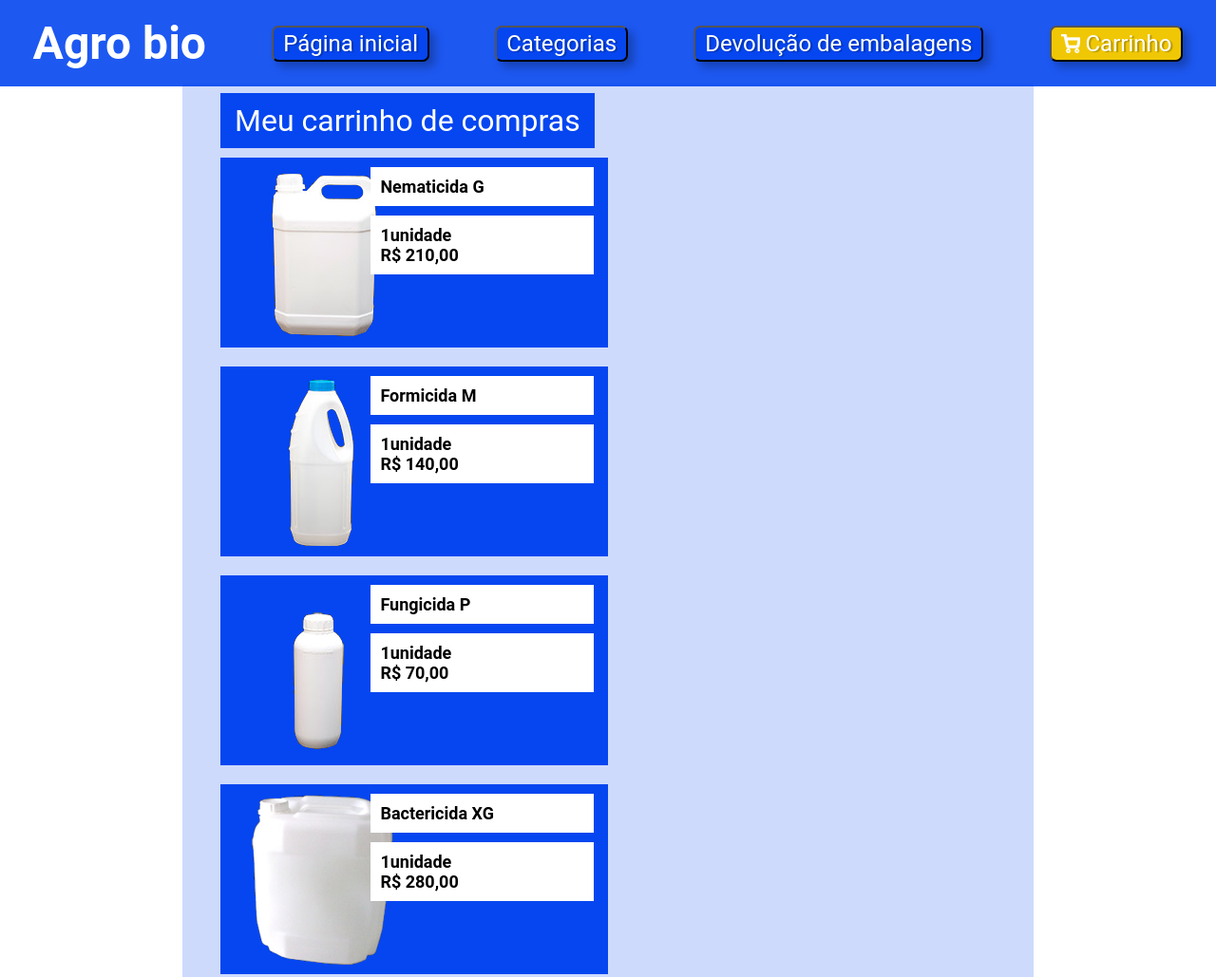
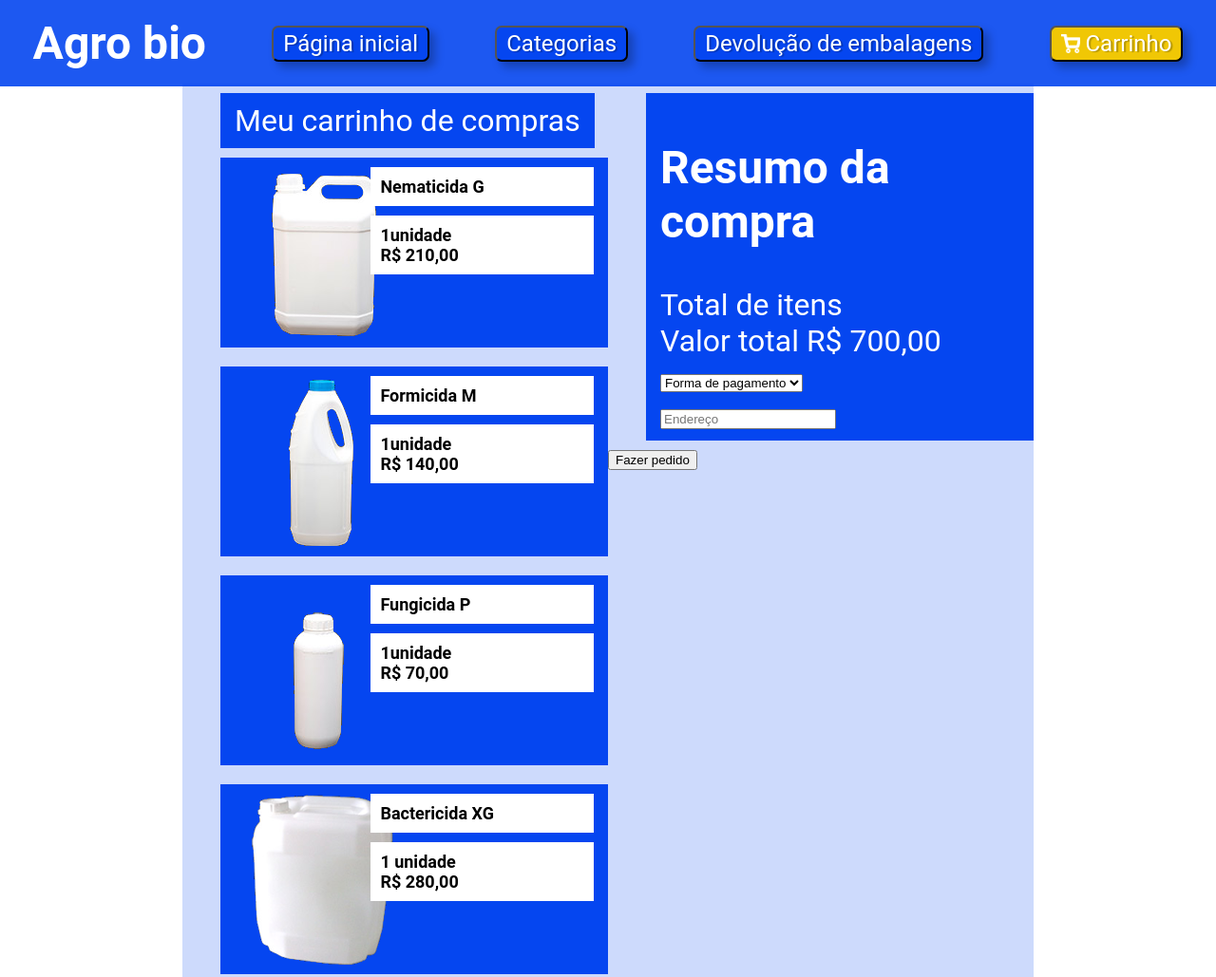
Before and after one commit to beofrid/Projeto-IFSUL, a plain HTML site: page pages/carrinho.html in a window 1280 px wide. Shown: the top 1029 px of the page at 95% size. Drawn offline with Linux system fonts and the light colour scheme.

Commit message:
carrinho

```diff
--- a/pages/carrinho.html
+++ b/pages/carrinho.html
@@ -49,12 +49,29 @@
                 <img src="../assets/EmbalagemXG.png" alt=""/>
                 <div>
                     <h2>Bactericida XG</h2>
-                    <p>1unidade<br>R$ 280,00</p>
+                    <p>1 unidade<br>R$ 280,00</p>
                 </div>
             </div>
         </div>
         <div>
-            <!<!-- Resumo da compra e botão finalizar compra -->
+             <div>
+                <h2>Resumo da compra</h2>
+                <div>Total de itens</div>
+                <div>Valor total R$ 700,00</div>
+
+                <select value="Forma de pagamento">
+                    <option disabled selected hidden>Forma de pagamento</option>
+                    <option> Débito</option>
+                    <option> Crédito</option>
+                    <option>Pix</option>
+                    <option>Boleto</option>
+                </select>
+                <br>
+                <input type="text" placeholder="Endereço">
+
+             </div>
+
+             <button>Fazer pedido</button>
         </div>
     </main>
 </body>
```
